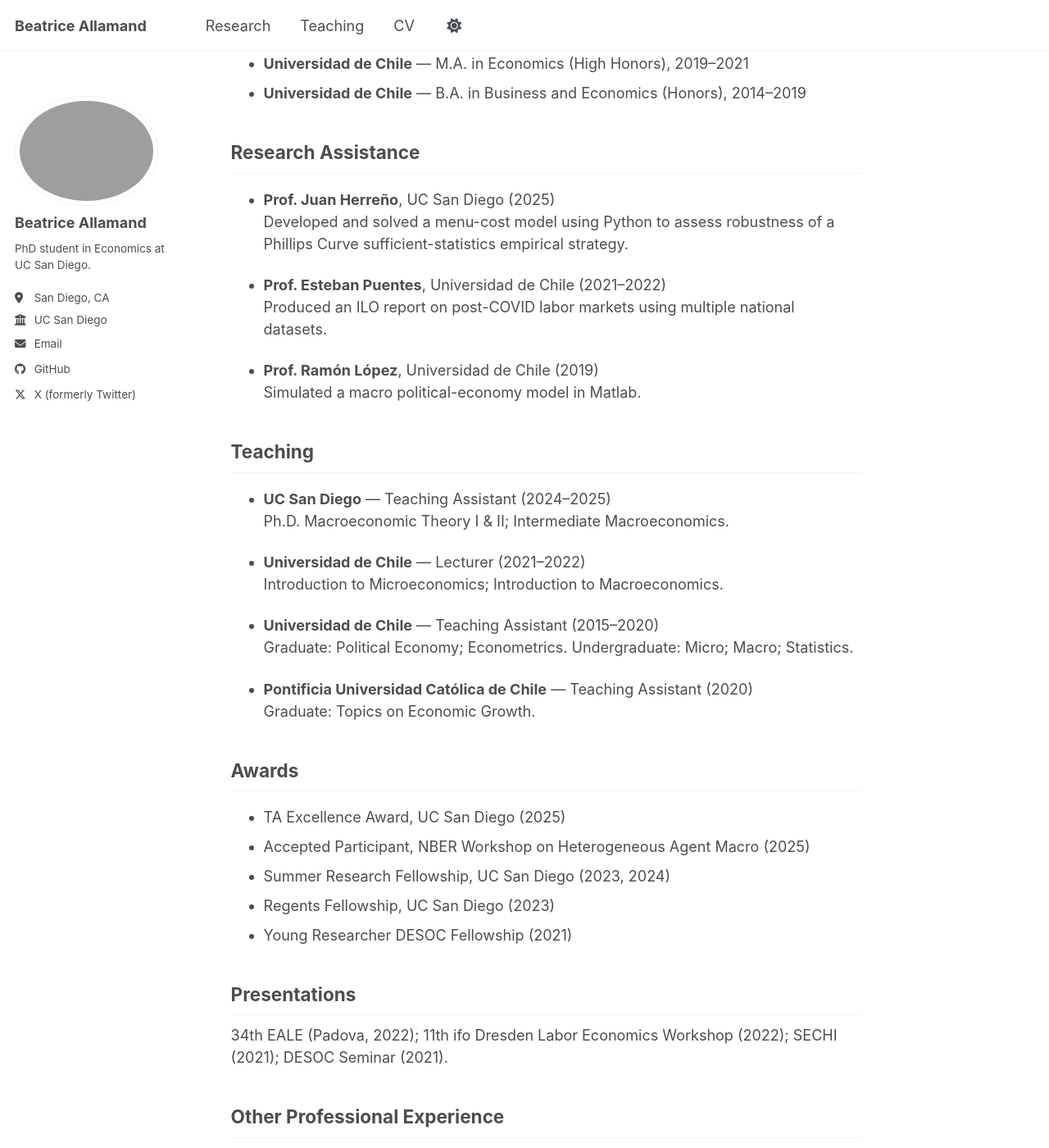
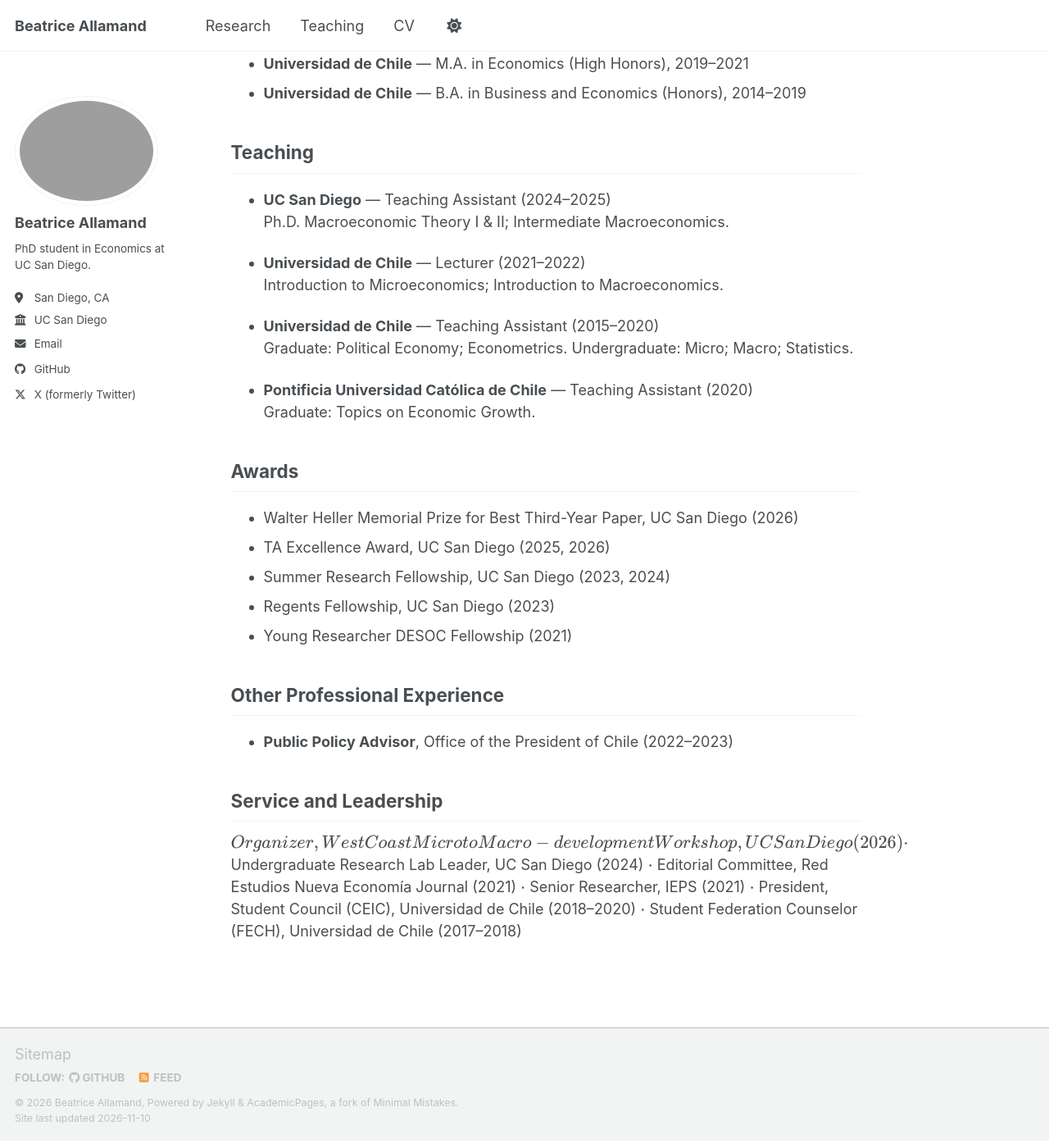
Before and after one commit to beatriceallamand/beatriceallamand.github.io, a Jekyll site: the page built from _pages/cv.md, in a window 1280 px wide and 1400 px high, scrolled down 216 px. Shown: the whole window at 82% size. Built offline with Jekyll 4.4.1, drawn with Linux system fonts in a browser that asks for light colours; a script bundle is joined from its source files by our own code; library files that are not in the unit come from our copies; some of the changed text lies outside the part shown.

Commit message:
Update cv.md

```diff
--- a/_pages/cv.md
+++ b/_pages/cv.md
@@ -23,16 +23,6 @@
 - **Universidad de Chile** — M.A. in Economics (High Honors), 2019–2021
 - **Universidad de Chile** — B.A. in Business and Economics (Honors), 2014–2019
 
-## Research Assistance
-
-- **Prof. Juan Herreño**, UC San Diego (2025)
-  Developed and solved a menu-cost model using Python to assess robustness of a Phillips Curve sufficient-statistics empirical strategy.
-
-- **Prof. Esteban Puentes**, Universidad de Chile (2021–2022)
-  Produced an ILO report on post-COVID labor markets using multiple national datasets.
-
-- **Prof. Ramón López**, Universidad de Chile (2019)
-  Simulated a macro political-economy model in Matlab.
 
 ## Teaching
 
@@ -50,26 +40,18 @@
 
 ## Awards
 
-- TA Excellence Award, UC San Diego (2025)
-- Accepted Participant, NBER Workshop on Heterogeneous Agent Macro (2025)
+- Walter Heller Memorial Prize for Best Third-Year Paper, UC San Diego (2026)
+- TA Excellence Award, UC San Diego (2025, 2026)
 - Summer Research Fellowship, UC San Diego (2023, 2024)
 - Regents Fellowship, UC San Diego (2023)
 - Young Researcher DESOC Fellowship (2021)
 
-## Presentations
-
-34th EALE (Padova, 2022); 11th ifo Dresden Labor Economics Workshop (2022); SECHI (2021); DESOC Seminar (2021).
-
 
 ## Other Professional Experience
 
-- **Public Policy Advisor**, Executive Office of the President of Chile (2022–2023)
+- **Public Policy Advisor**, Office of the President of Chile (2022–2023)
 
 
 ## Service and Leadership
 
-Undergraduate Research Lab Leader, UC San Diego (2024) $$\cdot$$ Editorial Committee, Red Estudios Nueva Economía Journal (2021) $$\cdot$$ Senior Researcher, IEPS (2021) $$\cdot$$ President, Student Council (CEIC), Universidad de Chile (2018–2020) $$\cdot$$ Student Federation Counselor (FECH), Universidad de Chile (2017–2018)
-
-## Skills
-
-Matlab, Stata, LaTeX, Python
+$$ Organizer, West Coast Micro to Macro-development Workshop, UC San Diego (2026) \cdot$$ Undergraduate Research Lab Leader, UC San Diego (2024) $$\cdot$$ Editorial Committee, Red Estudios Nueva Economía Journal (2021) $$\cdot$$ Senior Researcher, IEPS (2021) $$\cdot$$ President, Student Council (CEIC), Universidad de Chile (2018–2020) $$\cdot$$ Student Federation Counselor (FECH), Universidad de Chile (2017–2018)
```
